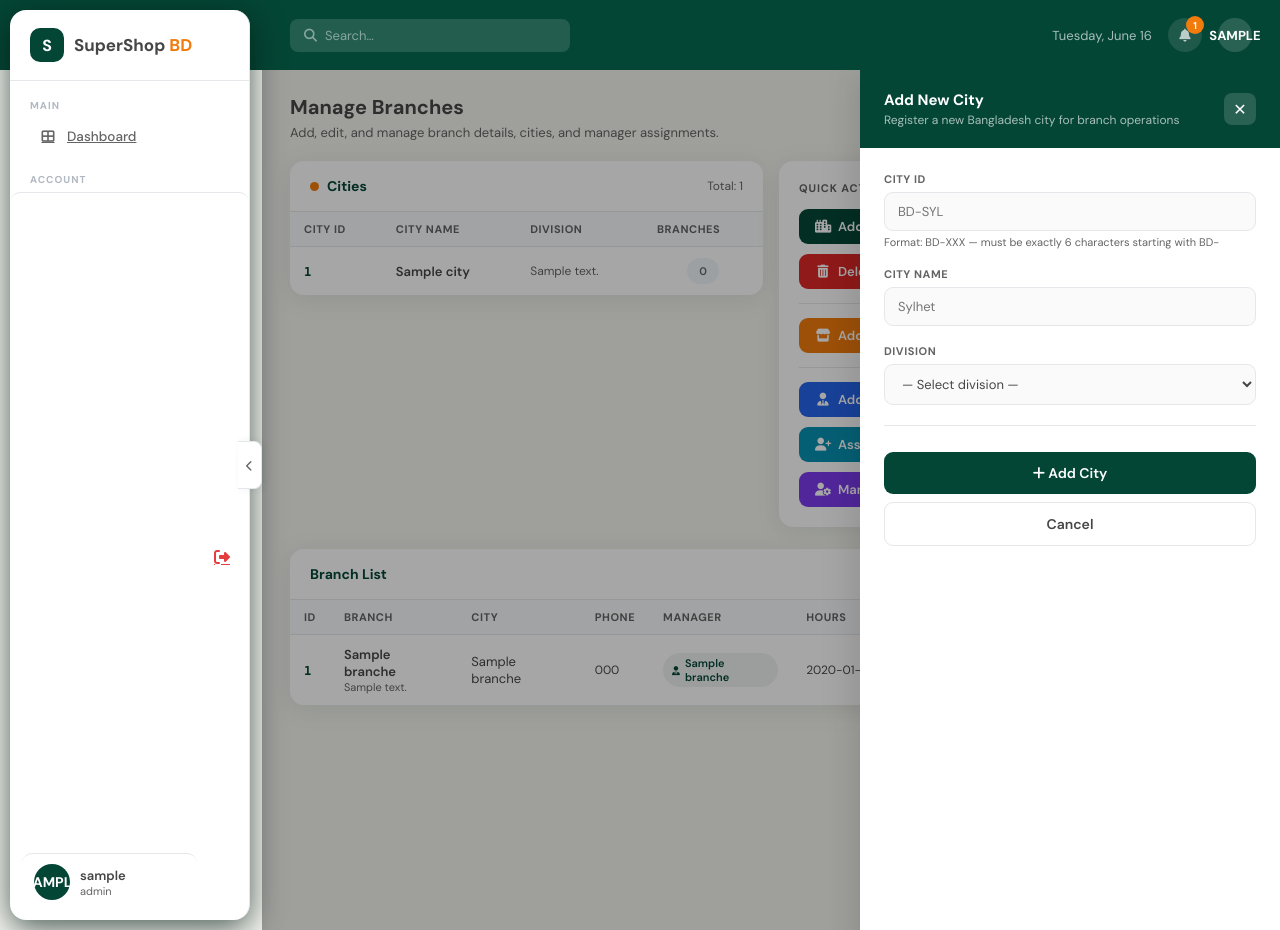
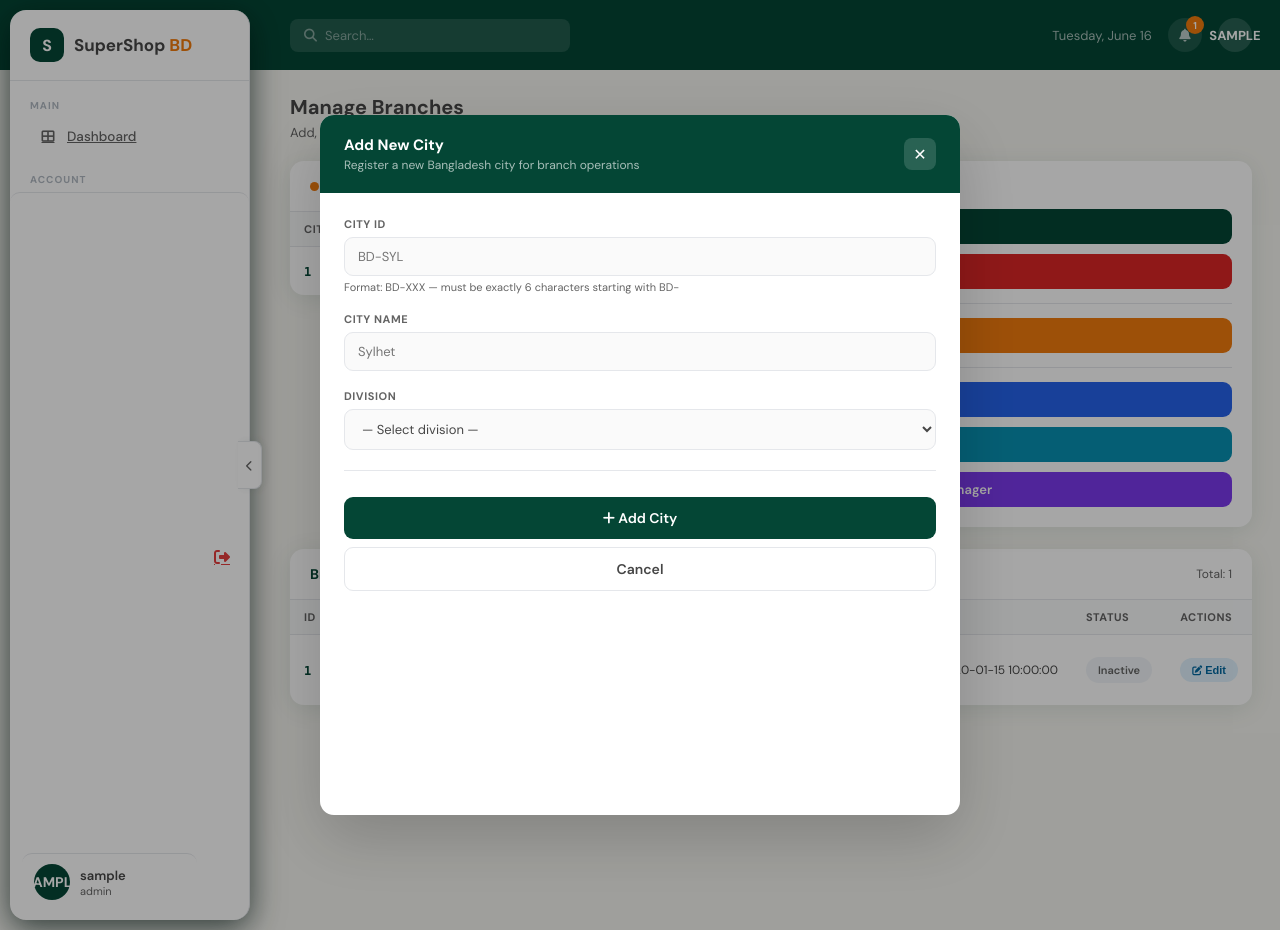
Before and after one commit to ParthoKumar-27/SuperShop_Bangladesh, a FastAPI app: template templates/admin/manage_branches.html in a window 1280 px wide, after a click on "Add New City". Run offline with FastAPI, Linux system fonts and the light colour scheme; the template is opened without the code that fills it: most values are stand-ins (such as "Sample title", 1, 10 or a date in 2020).

Commit message:
UI fixing

```diff
--- a/templates/admin/base_admin.html
+++ b/templates/admin/base_admin.html
@@ -470,8 +470,7 @@
         flex: 1;
         overflow-y: auto;
         padding: 24px 28px;
-        transform: translateX(0);
-        transition: transform .25s ease;
+
       }
       .page-area::-webkit-scrollbar {
         width: 5px;
--- a/templates/admin/manage_branches.html
+++ b/templates/admin/manage_branches.html
@@ -8,8 +8,8 @@ endblock %} {% block content %}
     background: rgba(0, 0, 0, 0.35);
     z-index: 200;
     display: none;
-    align-items: flex-start;
-    justify-content: flex-end;
+    align-items: center;
+    justify-content: center;
   }
   .drawer-overlay.open {
     display: flex;
@@ -17,21 +17,19 @@ endblock %} {% block content %}
 
   .drawer {
     background: var(--white);
-    width: 420px;
-    height: 100vh;
+    width: 50%;
+    height: 90vh;
+    max-height: 700px;
     overflow-y: auto;
-    box-shadow: -8px 0 32px rgba(0, 0, 0, 0.12);
+    border-radius: var(--radius);
+    box-shadow: 0 24px 64px rgba(0, 0, 0, 0.18);
     display: flex;
     flex-direction: column;
-    animation: slideIn 0.22s ease;
-  }
-  @keyframes slideIn {
-    from {
-      transform: translateX(100%);
-    }
-    to {
-      transform: translateX(0);
-    }
+    animation: modalIn 0.18s ease;
+  }
+  @keyframes modalIn {
+  from { transform: scale(0.95) translateY(8px); opacity: 0; }
+  to   { transform: scale(1)    translateY(0);   opacity: 1; }
 }
 
   .drawer-head {
@@ -1936,16 +1934,19 @@ request.query_params.get('error') %} {% if msg_ok %}
 <script>
   function openDrawer(id) {
   document.getElementById(id).classList.add("open");
-    document.body.style.overflow = "hidden";
+  const pa = document.querySelector('.page-area');
+  if (pa) pa.style.overflow = 'hidden';
 }
 function closeDrawer(id) {
   document.getElementById(id).classList.remove("open");
-    document.body.style.overflow = "";
+  const pa = document.querySelector('.page-area');
+  if (pa) pa.style.overflow = 'auto';
 }
 function closeOnOverlay(e, overlay) {
   if (e.target === overlay) {
     overlay.classList.remove("open");
-      document.body.style.overflow = "";
+    const pa = document.querySelector('.page-area');
+    if (pa) pa.style.overflow = 'auto';
   }
 }
   // ESC key closes any open drawer
@@ -1953,8 +1954,9 @@ request.query_params.get('error') %} {% if msg_ok %}
   if (e.key === "Escape") {
     document.querySelectorAll(".drawer-overlay.open").forEach((d) => {
       d.classList.remove("open");
-        document.body.style.overflow = "";
     });
+    const pa = document.querySelector('.page-area');
+    if (pa) pa.style.overflow = 'auto';
   }
 });
 
```
Lines whose indentation alone changed are shown as unchanged.
